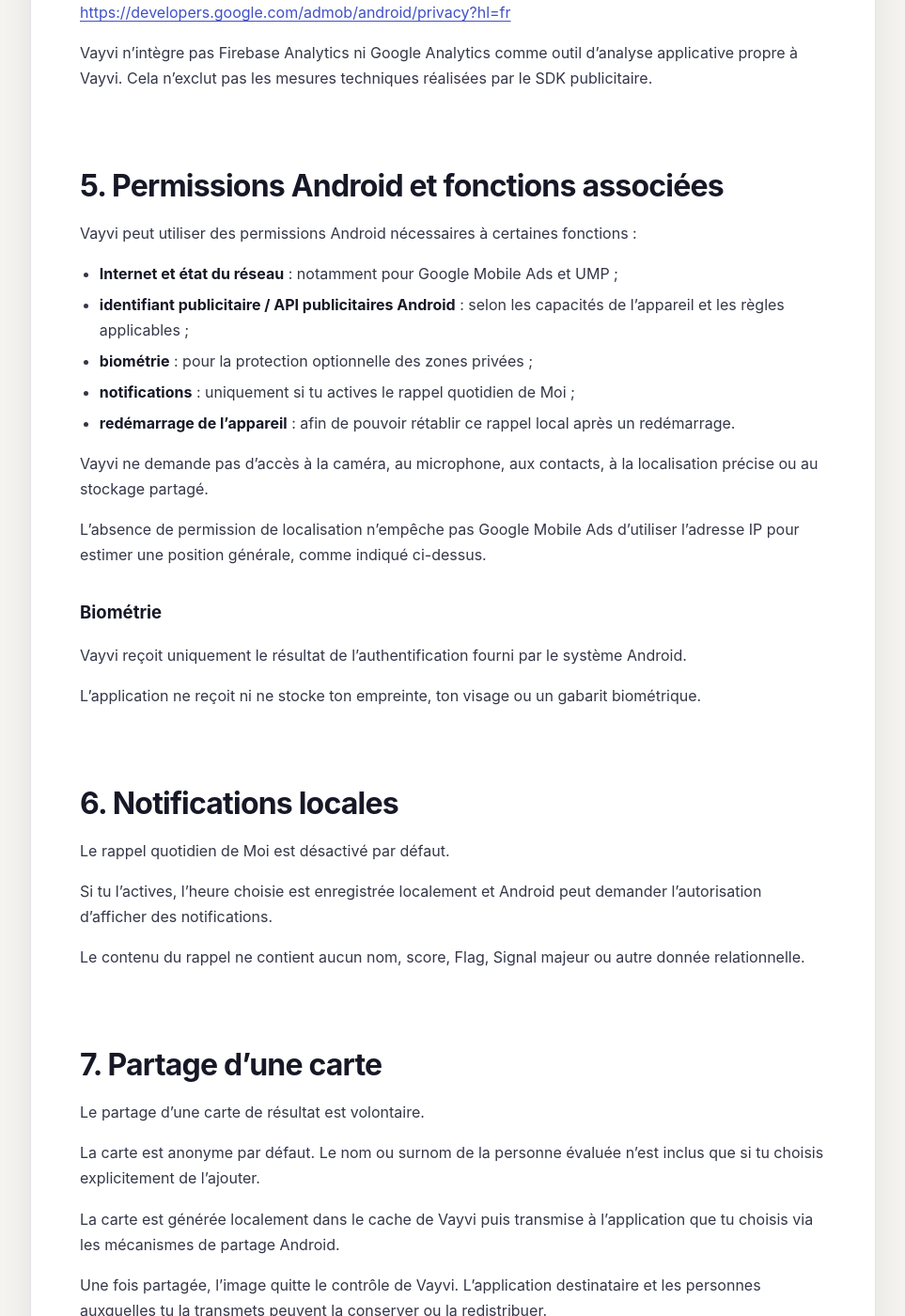
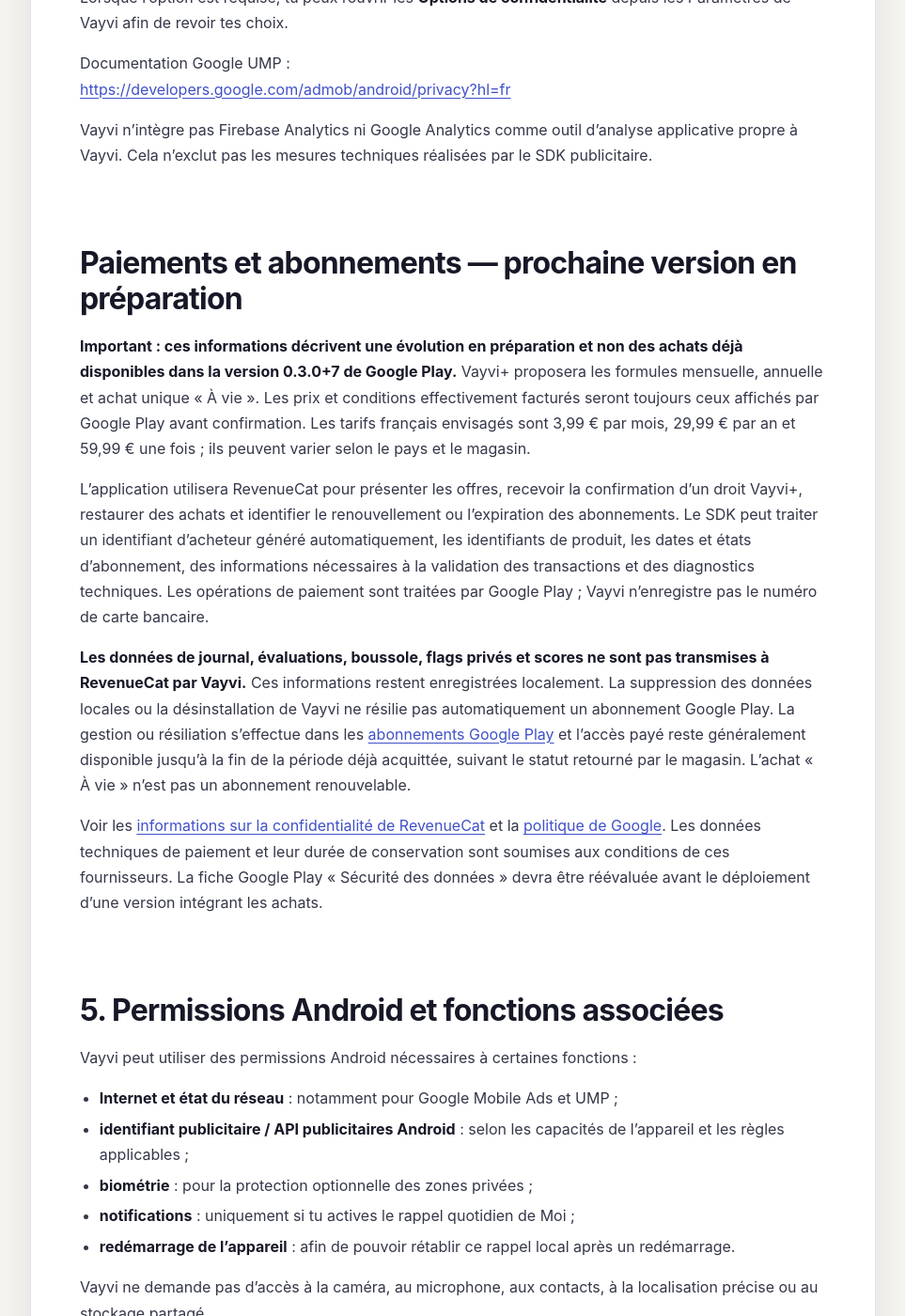
Before and after one commit to ShamsGolap/vayvi-privacy, a Jekyll site: the page built from index.md, in a window 1280 px wide and 1400 px high, scrolled down 4294 px. Shown: the whole window at 94% size, without its empty margins (158-1121 px from the left). Built offline with Jekyll 4.4.1, drawn with Linux system fonts in a browser that asks for light colours; some of the changed text lies outside the part shown.

Commit message:
docs(privacy): disclose upcoming RevenueCat payments without claiming Play release

```diff
--- a/index.md
+++ b/index.md
@@ -83,7 +83,7 @@ Les emplacements actuellement prévus sont :
 
 La première finalisation ne déclenche pas d'interstitiel. Des limites de fréquence sont appliquées afin d'éviter des affichages trop rapprochés. Une annonce non disponible ne bloque pas la navigation.
 
-**Vayvi+ bloque les annonces dans le fonctionnement normal.** Dans cette version, Vayvi+ reste une simulation locale et aucun paiement réel n’est traité.
+**Vayvi+ bloque les annonces pour un droit Premium actif.** La version 0.3.0+7 actuellement diffusée sur Google Play demeure une version de test sans paiement réel. Une prochaine version est en préparation avec des achats intégrés vérifiés par RevenueCat et facturés par Google Play après activation du compte marchand. Les APK Preview indépendantes utilisent uniquement le Test Store RevenueCat : leurs transactions sont fictives et les publicités sont des annonces de test.
 
 Aucune publicité récompensée réelle n'est utilisée dans cette version et les Signaux majeurs restent gratuits.
 
@@ -122,6 +122,16 @@ Documentation Google UMP :
 <https://developers.google.com/admob/android/privacy?hl=fr>
 
 Vayvi n'intègre pas Firebase Analytics ni Google Analytics comme outil d'analyse applicative propre à Vayvi. Cela n'exclut pas les mesures techniques réalisées par le SDK publicitaire.
+
+## Paiements et abonnements — prochaine version en préparation
+
+**Important : ces informations décrivent une évolution en préparation et non des achats déjà disponibles dans la version 0.3.0+7 de Google Play.** Vayvi+ proposera les formules mensuelle, annuelle et achat unique « À vie ». Les prix et conditions effectivement facturés seront toujours ceux affichés par Google Play avant confirmation. Les tarifs français envisagés sont 3,99 € par mois, 29,99 € par an et 59,99 € une fois ; ils peuvent varier selon le pays et le magasin.
+
+L'application utilisera RevenueCat pour présenter les offres, recevoir la confirmation d'un droit Vayvi+, restaurer des achats et identifier le renouvellement ou l'expiration des abonnements. Le SDK peut traiter un identifiant d'acheteur généré automatiquement, les identifiants de produit, les dates et états d'abonnement, des informations nécessaires à la validation des transactions et des diagnostics techniques. Les opérations de paiement sont traitées par Google Play ; Vayvi n'enregistre pas le numéro de carte bancaire.
+
+**Les données de journal, évaluations, boussole, flags privés et scores ne sont pas transmises à RevenueCat par Vayvi.** Ces informations restent enregistrées localement. La suppression des données locales ou la désinstallation de Vayvi ne résilie pas automatiquement un abonnement Google Play. La gestion ou résiliation s'effectue dans les [abonnements Google Play](https://play.google.com/store/account/subscriptions) et l'accès payé reste généralement disponible jusqu'à la fin de la période déjà acquittée, suivant le statut retourné par le magasin. L'achat « À vie » n'est pas un abonnement renouvelable.
+
+Voir les [informations sur la confidentialité de RevenueCat](https://www.revenuecat.com/privacy/) et la [politique de Google](https://policies.google.com/privacy?hl=fr). Les données techniques de paiement et leur durée de conservation sont soumises aux conditions de ces fournisseurs. La fiche Google Play « Sécurité des données » devra être réévaluée avant le déploiement d'une version intégrant les achats.
 
 ## 5. Permissions Android et fonctions associées
 
```
Also changed, not shown: other parts of index.md (+1 -1 lines).
